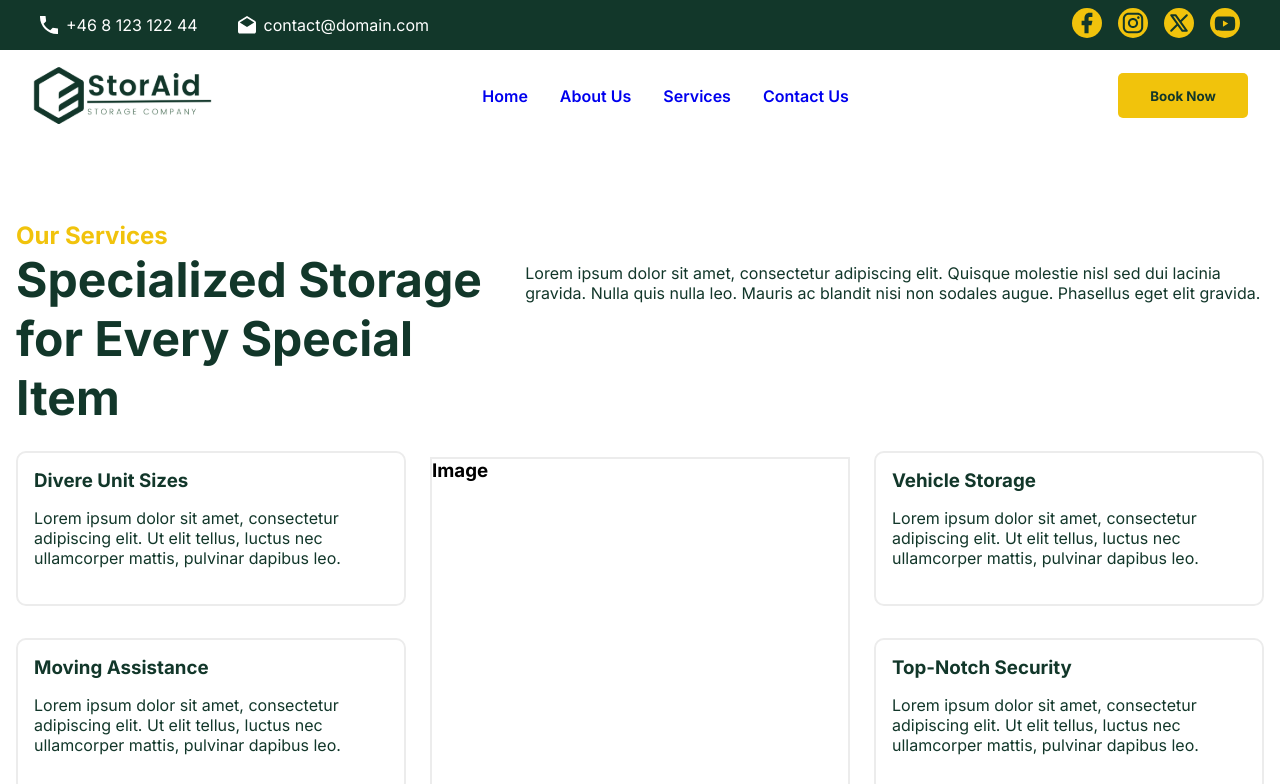
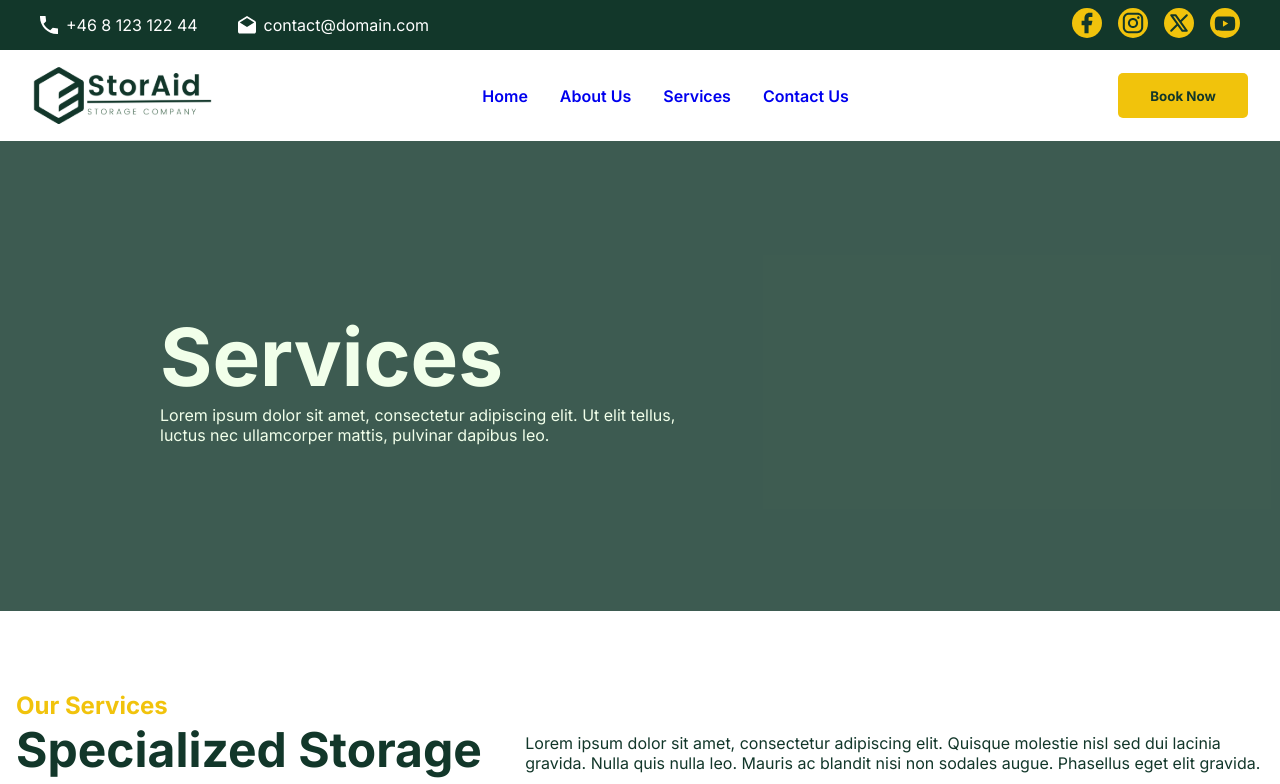
Before and after one commit to emillarsson99-m0wgli/StoraidStorageService, a React (Vite) app: page /ServicePage in a window 1280 px wide. Shown: the top 784 px of the page. Built offline with nearby package versions, Linux system fonts and the light colour scheme.

Commit message:
Added title component to service page

```diff
--- a/src/Pages/ServicePage.jsx
+++ b/src/Pages/ServicePage.jsx
@@ -2,11 +2,12 @@ import React from 'react'
 import OurServices from '../Components/OurServices'
 import Testimonials from '../Components/Testimonials'
 import Booking from '../Components/Booking'
-
+import TitleCard from '../Components/TitleCard'
 
 function ServicePage() {
   return (
     <div>
+        <TitleCard Title="Services" Text="Lorem ipsum dolor sit amet, consectetur adipiscing elit. Ut elit tellus, luctus nec ullamcorper mattis, pulvinar dapibus leo." />
         <OurServices />
         <Testimonials />
         <Booking />
```
